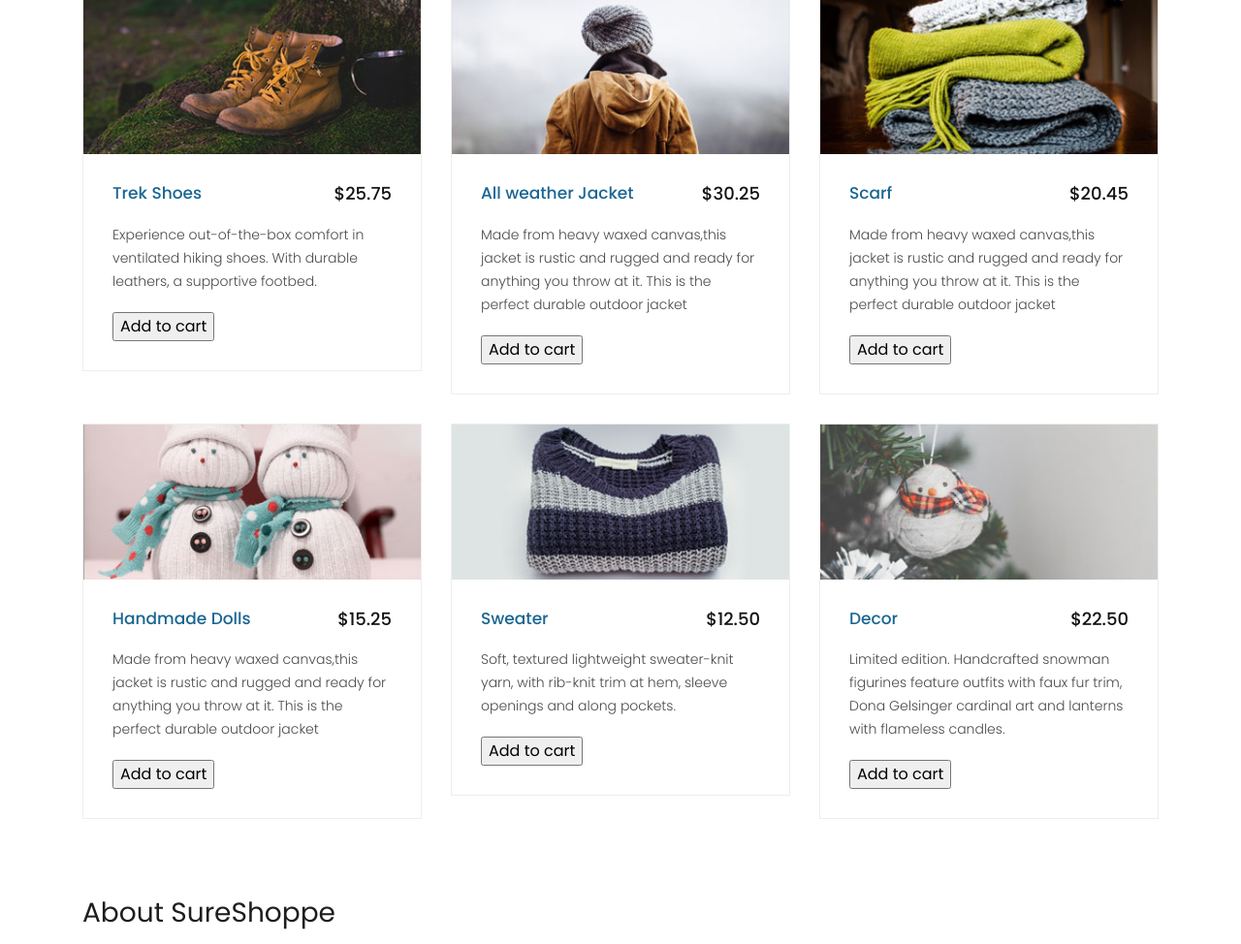
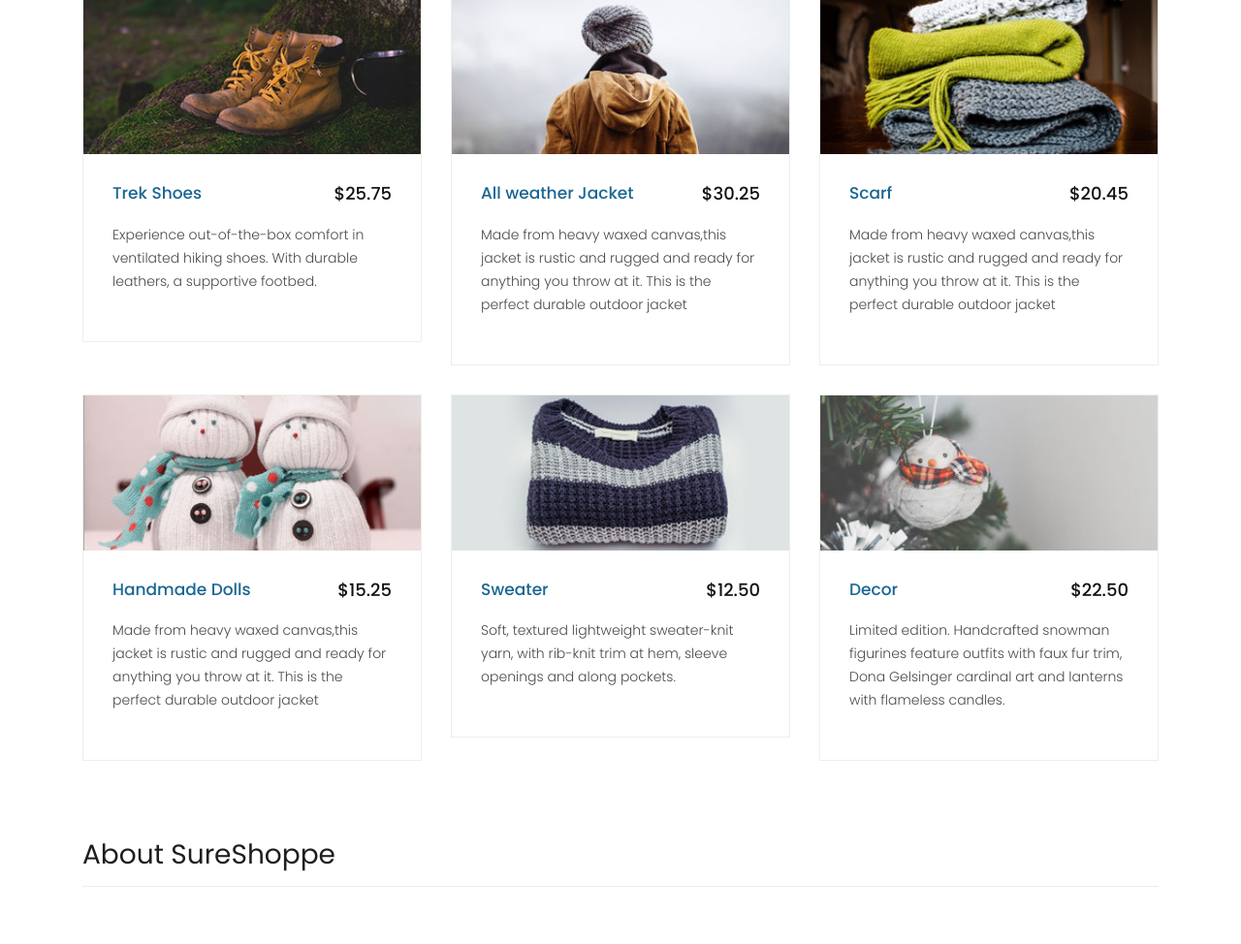
Before and after one commit to bhupeshgunda1/E-commerce_sureshoppe, a Flask app: page / in a window 1280 px wide. Shown: the part 851-1825 px from the top of the page at 97% size. Run offline with Flask 2, Linux system fonts and the light colour scheme; some libraries are stand-ins or nearby versions.

Commit message:
changes in index page

```diff
--- a/Project_Updated_UI/templates/cart.html
+++ b/Project_Updated_UI/templates/cart.html
@@ -1,6 +1,5 @@
 <!DOCTYPE html>
 <html lang="en">
-
   <head>
     <meta charset="utf-8">
     <meta name="viewport" content="width=device-width, initial-scale=1, shrink-to-fit=no">
--- a/Project_Updated_UI/templates/index.html
+++ b/Project_Updated_UI/templates/index.html
@@ -138,7 +138,7 @@
                 <a href="#"><h4>Trek Shoes</h4></a>
                 <h6>$25.75</h6>
                 <p>Experience out-of-the-box comfort in ventilated hiking shoes. With durable leathers, a supportive footbed.</p>
-                <input type="button" name="Add to cart" value="Add to cart">  </button>
+
               </div>
             </div>
           </div>
@@ -149,7 +149,7 @@
                 <a href="#"><h4>All weather Jacket</h4></a>
                 <h6>$30.25</h6>
                 <p> Made from heavy waxed canvas,this jacket is rustic and rugged and ready for anything you throw at it. This is the perfect durable outdoor jacket</p>
-                <input type="button" name="Add to cart" value="Add to cart">
+
               </div>
             </div>
           </div>
@@ -160,7 +160,7 @@
                 <a href="#"><h4>Scarf</h4></a>
                 <h6>$20.45</h6>
                 <p> Made from heavy waxed canvas,this jacket is rustic and rugged and ready for anything you throw at it. This is the perfect durable outdoor jacket</p>
-                <input type="button" name="Add to cart" value="Add to cart">
+
               </div>
             </div>
           </div>
@@ -171,7 +171,7 @@
                 <a href="#"><h4>Handmade Dolls</h4></a>
                 <h6>$15.25</h6>
                 <p> Made from heavy waxed canvas,this jacket is rustic and rugged and ready for anything you throw at it. This is the perfect durable outdoor jacket</p>
-                <input type="button" name="Add to cart" value="Add to cart">
+
               </div>
             </div>
           </div>
@@ -182,7 +182,7 @@
                 <a href="#"><h4>Sweater</h4></a>
                 <h6>$12.50</h6>
                 <p>Soft, textured lightweight sweater-knit yarn, with rib-knit trim at hem, sleeve openings and along pockets.</p>
-                <input type="button" name="Add to cart" value="Add to cart">
+
               </div>
             </div>
           </div>
@@ -193,7 +193,7 @@
                 <a href="#"><h4>Decor</h4></a>
                 <h6>$22.50</h6>
                 <p>Limited edition. Handcrafted snowman figurines feature outfits with faux fur trim, Dona Gelsinger cardinal art and lanterns with flameless candles.</p>
-                <input type="button" name="Add to cart" value="Add to cart">
+
               </div>
             </div>
           </div>
```
